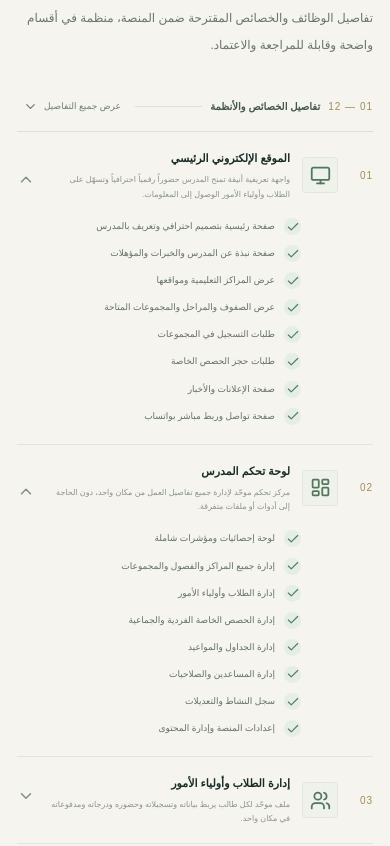
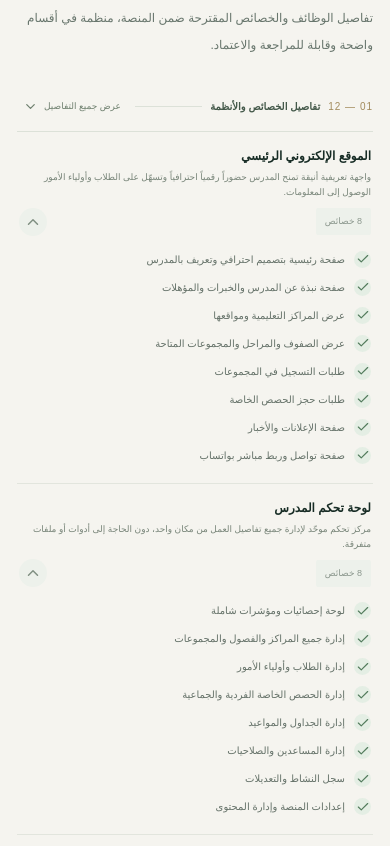
Before and after one commit to beshoy1402/veltrix-arabic, a Next.js app: page / in a window 390 px wide. Shown: the part 1700-2546 px from the top of the page. Built offline with nearby package versions, Linux system fonts and the light colour scheme; a web font is replaced by a local one.

Commit message:
Fix mobile feature accordion layout

```diff
--- a/app/globals.css
+++ b/app/globals.css
@@ -109,3 +109,79 @@ main[dir="ltr"] .overview-points { direction: ltr; }
 @media (max-width: 700px) {
   main[dir="ltr"] .project-price-value { border-left: 0; }
 }
+
+
+/* Mobile feature accordion: keep the title visible and make the control easy to tap */
+@media (max-width: 700px) {
+  .feature-trigger {
+    display: grid !important;
+    width: 100%;
+    grid-template-columns: minmax(0, 1fr) auto 22px !important;
+    grid-template-rows: auto auto;
+    align-items: center;
+    column-gap: 10px;
+    row-gap: 7px;
+    min-height: 88px;
+    padding: 15px 2px !important;
+    text-align: start;
+  }
+  .feature-trigger > .feature-number,
+  .feature-trigger > .feature-icon {
+    display: none !important;
+  }
+  .feature-trigger > .feature-title-wrap {
+    display: block !important;
+    grid-column: 1 / -1;
+    grid-row: 1;
+    min-width: 0;
+    text-align: start;
+    overflow-wrap: anywhere;
+  }
+  .feature-trigger > .feature-title-wrap b {
+    display: block;
+    font-size: 12px;
+    line-height: 1.65;
+    color: var(--ink);
+  }
+  .feature-trigger > .feature-title-wrap small {
+    display: block;
+    font-size: 9px;
+    line-height: 1.7;
+    margin-top: 3px;
+    color: #788579;
+  }
+  .feature-trigger > .feature-count {
+    display: inline-flex !important;
+    grid-column: 1;
+    grid-row: 2;
+    justify-self: start;
+    width: max-content;
+    white-space: nowrap;
+    font-size: 9px;
+  }
+  .feature-trigger > .feature-chevron {
+    display: flex !important;
+    grid-column: 3;
+    grid-row: 2;
+    justify-self: end;
+    align-items: center;
+    justify-content: center;
+    width: 28px;
+    height: 28px;
+    border-radius: 50%;
+    background: #edf1eb;
+  }
+  .feature-content {
+    display: block;
+    padding: 0 2px 18px !important;
+  }
+  .feature-content-inner {
+    display: grid;
+    grid-template-columns: 1fr !important;
+    gap: 10px;
+  }
+  .feature-item {
+    font-size: 10px;
+    line-height: 1.8;
+  }
+}
```
